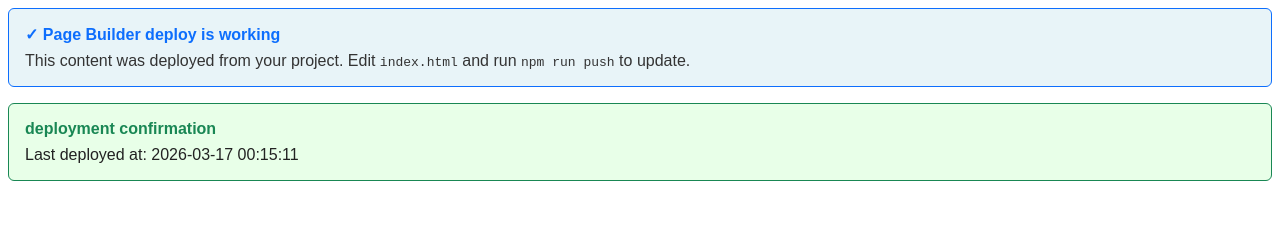
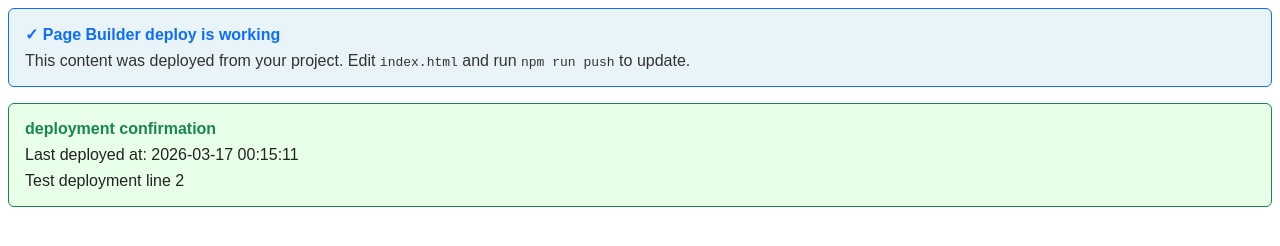
Before and after one commit to upexm/gravel-road-go, a website: page index.html in a window 1280 px wide. Drawn offline with Linux system fonts and the light colour scheme.

Commit message:
Add test deployment line 2 and push script
Made-with: Cursor

```diff
--- a/index.html
+++ b/index.html
@@ -11,6 +11,7 @@
     Last deployed at:
     <span id="deployment-confirmation-timestamp"></span>
   </p>
+  <p style="margin: 0.5rem 0 0; color: #222;">Test deployment line 2</p>
 </div>
 
 <script>
--- a/package.json
+++ b/package.json
@@ -4,6 +4,7 @@
   "description": "Deploy HTML to Axero Page Builder Raw HTML widget — scripts and Cursor skills",
   "private": true,
   "scripts": {
+    "push": "node scripts/push-page.js",
     "axero:setup": "node scripts/setup-axero-env.js",
     "axero:setup-widgets": "node scripts/setup-axero-env.js --widgets-only",
     "axero:push": "node scripts/push-page.js",
```
